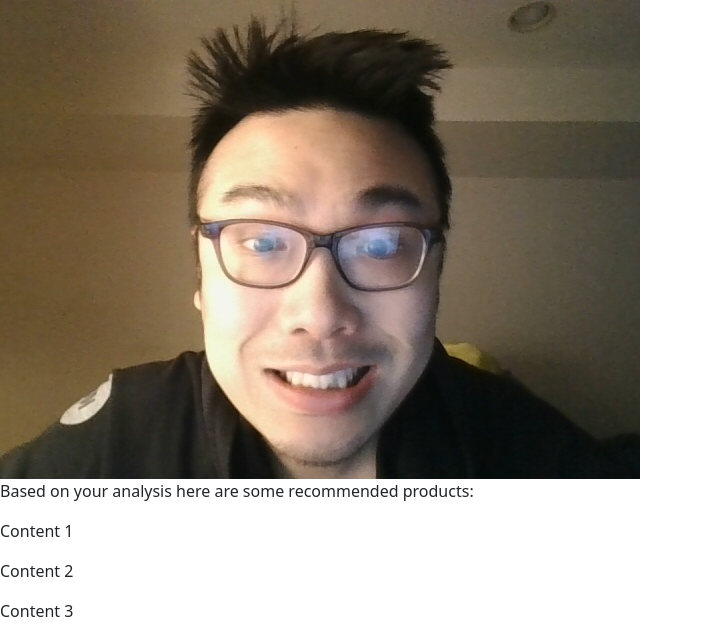
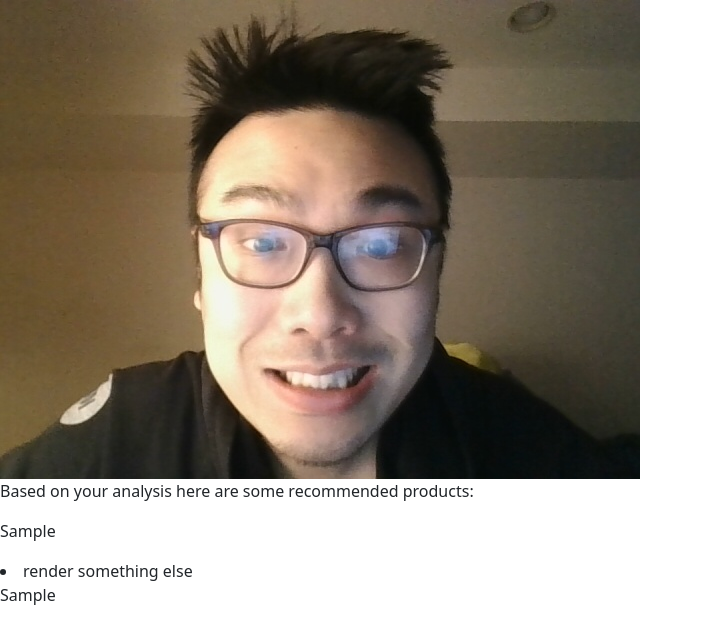
Before and after one commit to kts-alt/bio-beauty, a Flask app: template templates/dfs_response.html in a window 1280 px wide. Shown: the part 253-892 px from the top of the page, without its empty margins (0-703 px from the left). After the commit the page ends 858 px from the top, so only its background shows below. Run offline with Flask 2, Linux system fonts and the light colour scheme; the template is opened without the code that fills it: most values are stand-ins (such as "Sample title", 1, 10 or a date in 2020).

Commit message:
made product rendering more dynamic

```diff
--- a/templates/dfs_response.html
+++ b/templates/dfs_response.html
@@ -5,13 +5,18 @@
 <img src="static/images/saved_img.jpg" alt="">
 <p>Based on your analysis here are some recommended products:</p>
 <div>
-    <p>Content 1</p>
+    <p>{{ value[0]['dominant_race'] }}</p>
 </div>
 <div>
-    <p>Content 2</p>
+{% if value[0]['dominant_gender'] == 'Man' %}
+    <img src="https://www.esteelauder.com/media/export/cms/products/640x640/el_sku_G28KR3_640x640_0.jpg" alt="">
+    <a href="https://www.esteelauder.com/product/630/110702/product-catalog/sets-gifts/fragrance-sets-gifts/beautiful-magnolia/dare-to-love-valentines-day-set">Dare to Love fragrance set</a>
+{% else %}
+    <li>render something else</li>
+{% endif %}
 </div>
 <div>
-    <p>Content 3</p>
+    <p>{{ value[0]['dominant_emotion'] }}</p>
 </div>
 
 
```
